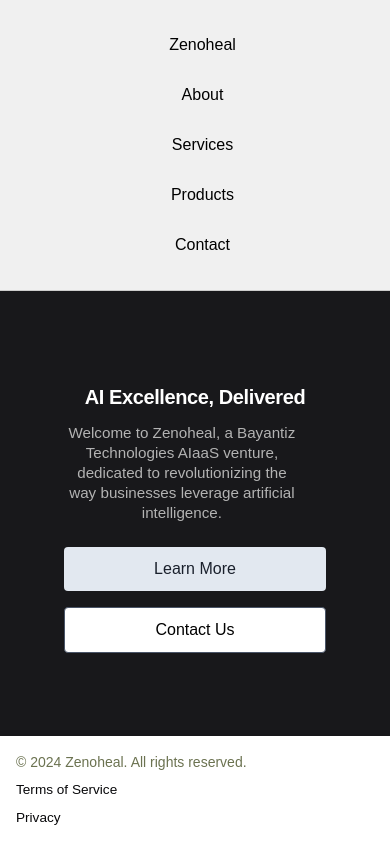
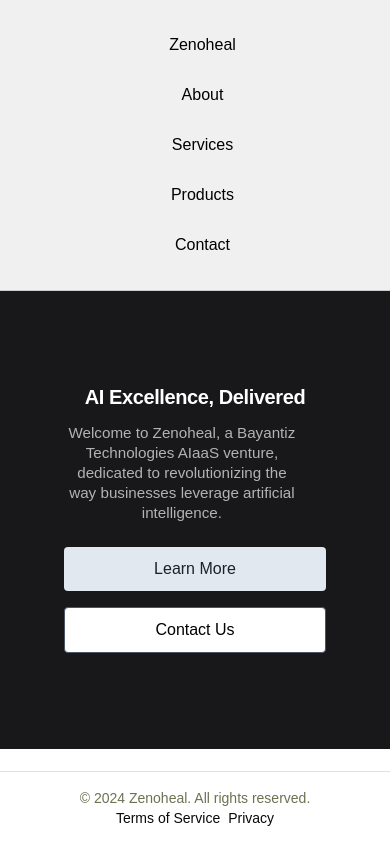
Before and after one commit to Nitin-Budakoti/Zenoheal_project, a Next.js app: page / in a window 390 px wide. Built offline with nearby package versions, Linux system fonts and the light colour scheme.

Commit message:
mobile responsiveness 2

```diff
--- a/src/app/components/Differentiators.module.css
+++ b/src/app/components/Differentiators.module.css
@@ -5,7 +5,7 @@
   }
 
   .title {
-    font-size: 2.25rem; /* 36px */
+    font-size: 2.25rem; /* Default size for large screens */
     font-weight: bold;
     color: #333; /* Dark text for visibility */
     margin-bottom: 2rem;
@@ -32,51 +32,28 @@
   }
 
   .differentiatorTitle {
-    font-size: 1.75rem; /* 28px */
+    font-size: 1.75rem; /* Default card title size */
     font-weight: bold;
     margin-bottom: 1rem;
   }
 
   .differentiatorDescription {
-    font-size: 1.125rem; /* 18px */
+    font-size: 1.125rem; /* Default card description size */
     color: #666; /* Dark gray color for description */
     line-height: 1.6;
   }
 
-/* Responsive Styles for Mobile and Tablet */
+  /* Reduce heading and card sizes on smaller screens */
   @media screen and (max-width: 768px) {
     .title {
-        font-size: 1.75rem; /* Smaller font size for title */
+      font-size: 1.5rem; /* Smaller font size for title */
     }
 
-    .differentiatorGrid {
-        grid-template-columns: repeat(auto-fill, minmax(250px, 1fr)); /* More compact grid on tablet */
-    }
-
-    .differentiatorCard {
-        padding: 1rem; /* Adjust padding for smaller screens */
+    .differentiatorTitle {
+      font-size: 1.25rem; /* Adjust card title size */
     }
 
     .differentiatorDescription {
-        font-size: 1rem; /* Adjust font size for description */
+      font-size: 1rem; /* Adjust card description size */
     }
   }
-
-/* Further adjustment for very small screens */
-@media screen and (max-width: 480px) {
-    .title {
-        font-size: 1.5rem; /* Smaller font size for mobile screens */
-    }
-
-    .differentiatorGrid {
-        grid-template-columns: 1fr; /* Stack the cards on mobile */
-    }
-
-    .differentiatorCard {
-        padding: 0.8rem; /* Adjust padding for very small screens */
-    }
-
-    .differentiatorDescription {
-        font-size: 0.95rem; /* Slightly smaller font size for mobile */
-    }
-}
--- a/src/app/components/Footer.module.css
+++ b/src/app/components/Footer.module.css
@@ -1,66 +1,49 @@
 .Footer {
-  background-color: white; /* Maintains clean, minimalistic design */
+  background-color: white;
   color: #09090b;
   display: flex;
+  flex-wrap: wrap; /* Allows wrapping if needed */
   justify-content: space-between;
   align-items: center;
   padding: 1rem 2rem;
   position: fixed;
   bottom: 0;
   width: 100%;
-  box-shadow: 0 -1px 5px rgba(0, 0, 0, 0.1); /* Subtle shadow for separation from content */
-  z-index: 1000; /* Ensures visibility over content */
+  border-top: 1px solid #e0e0e0; /* Optional: adds a top border for separation */
 }
 
 .left {
-  color: #6b7250; /* Calm color for branding consistency */
-  font-size: 0.875rem; /* 14px */
-  font-weight: 400;
+  color: #6b7250;
+  font-size: 0.875rem;
+  white-space: nowrap; /* Prevent text wrapping */
 }
 
 .right {
   display: flex;
-  gap: 1rem; /* Space between links */
-  font-size: 0.875rem; /* 14px */
+  gap: 1rem;
+  font-size: 0.875rem;
 }
 
 .right a {
   color: #09090b;
   text-decoration: none;
   font-weight: 500;
-  transition: color 0.3s ease, text-decoration 0.3s ease; /* Smooth transitions */
 }
 
 .right a:hover {
   text-decoration: underline;
-  color: #6b7250; /* Match branding color on hover */
 }
 
-/* Responsive Design */
+/* Ensure footer looks good on smaller screens */
 @media screen and (max-width: 768px) {
   .Footer {
-    flex-direction: column; /* Stack elements on smaller screens */
-    align-items: flex-start; /* Align content to the left */
-    padding: 1rem; /* Compact padding for smaller devices */
+    flex-direction: column; /* Stack content vertically */
+    text-align: center; /* Center align text */
+    padding: 1rem;
   }
 
   .right {
-    margin-top: 0.5rem; /* Space between sections */
-    gap: 0.75rem; /* Reduced gap for smaller screens */
+    justify-content: center;
+    gap: 0.5rem; /* Adjust gap for smaller screens */
   }
 }
-
-@media screen and (max-width: 480px) {
-  .Footer {
-    font-size: 0.8rem; /* Slightly smaller text for compact devices */
-  }
-
-  .right {
-    flex-direction: column; /* Stack links vertically */
-    gap: 0.5rem; /* Reduced spacing for tighter layout */
-  }
-
-  .right a {
-    font-size: 0.85rem; /* Adjust link size for mobile */
-  }
-}
```
Lines whose indentation alone changed are shown as unchanged.
